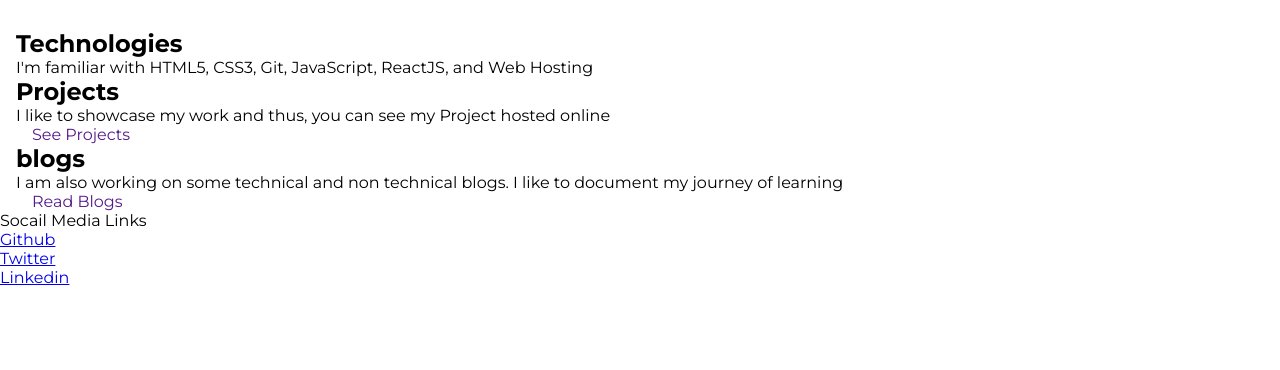
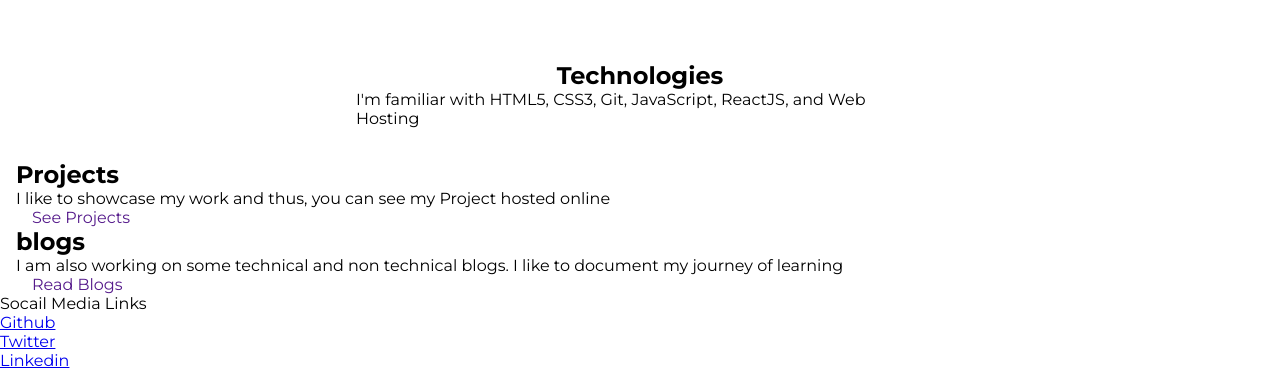
Before and after one commit to neerajdaksh/Neeraj-kumar-portfolio, a plain HTML site: page index.html in a window 1280 px wide. Shown: the part 467-837 px from the top of the page. Before the commit the page ends 800 px from the top, so only its background shows below. Drawn offline with Linux system fonts and the light colour scheme.

Commit message:
Technologies Section Style

```diff
--- a/index.html
+++ b/index.html
@@ -24,8 +24,8 @@
     </header>
 
     <!-- Technologies Section -->
-    <section>
-      <div class="container">
+    <section class="section">
+      <div class="container container-center">
         <h1>Technologies</h1>
         <p>
           I'm familiar with HTML5, CSS3, Git, JavaScript, ReactJS, and Web
--- a/style.css
+++ b/style.css
@@ -92,3 +92,16 @@ padding: 2rem;
 .header .heading-inverted{
     color: var(--primary-color);
 }
+
+/* section */
+
+.section{
+    padding: 2rem;
+}
+
+.section h1{
+    text-align: center;
+}
+.ow{
+    background-color: var(--off-white);
+}
```
